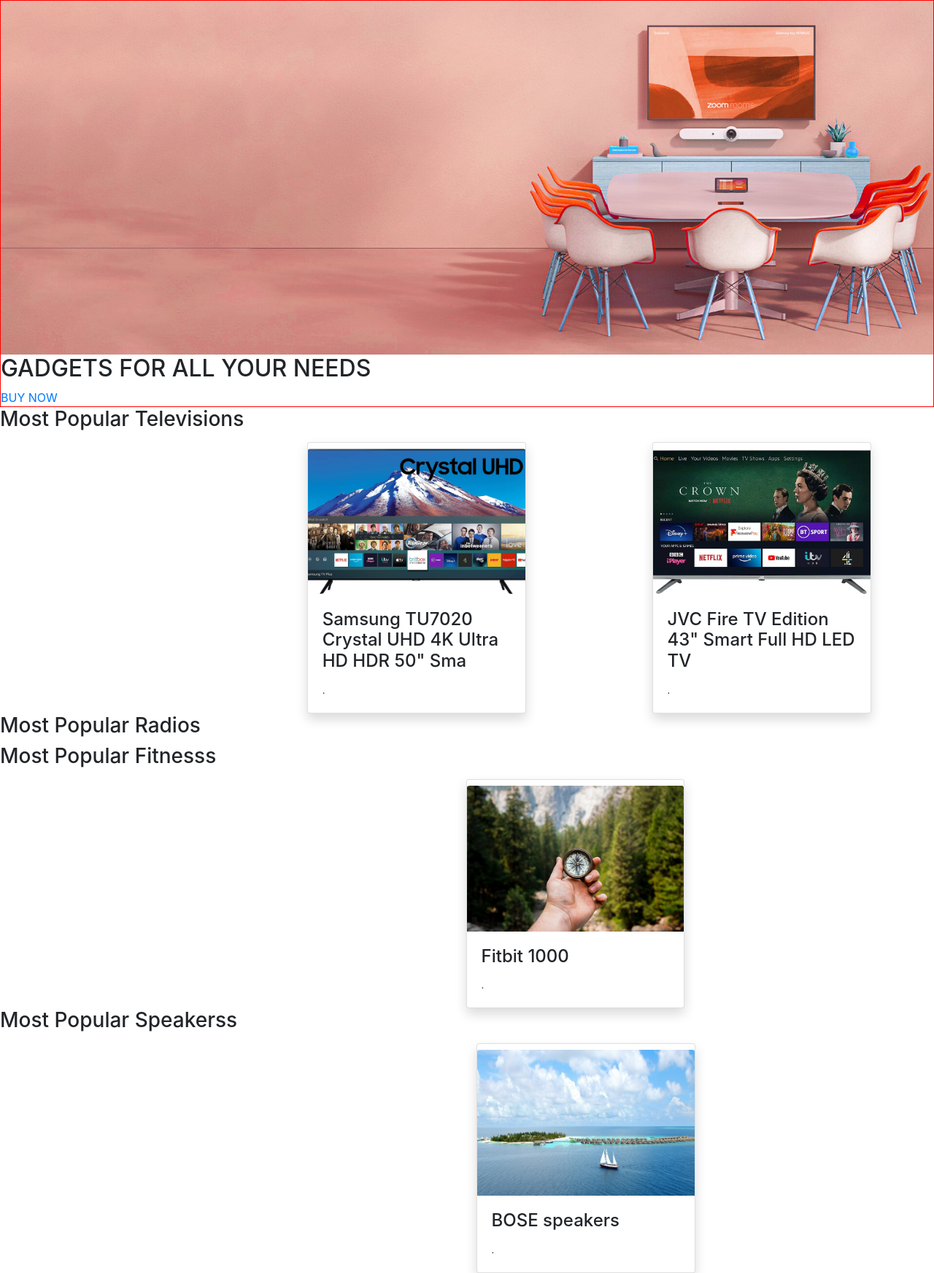
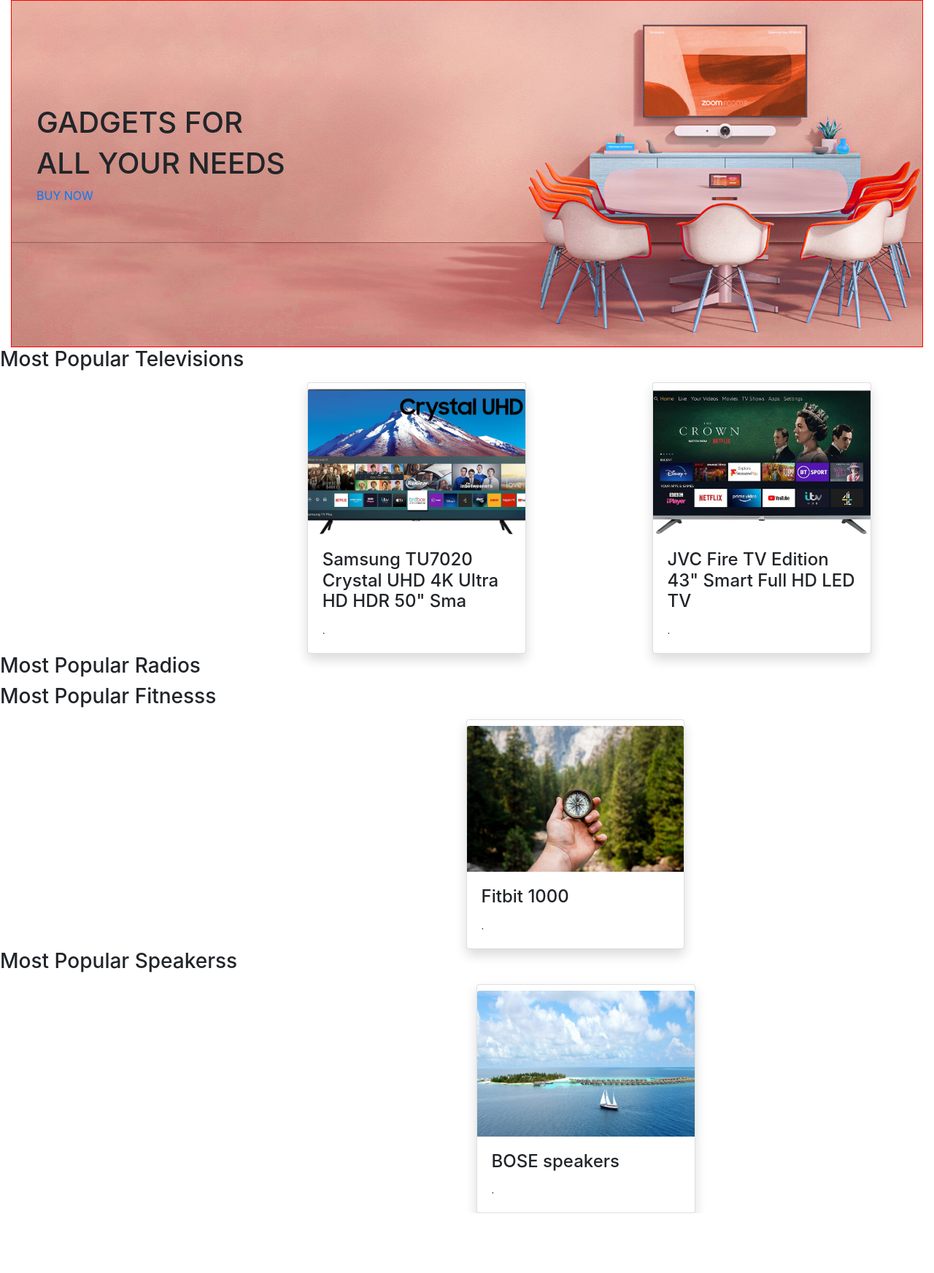
Before and after one commit to johnnyferns14/milestone4-gadget-online, a Django app: page / in a window 1280 px wide. Shown: the part 56-1801 px from the top of the page at 73% size. After the commit the page ends 1719 px from the top, so only its background shows below. Run offline with Django 3.2, Linux system fonts and the light colour scheme; data comes from the database, SQL or seed files in the repository; tables that the repository leaves empty hold one stand-in row (values such as "Sample post"); some libraries are stand-ins or nearby versions; some web fonts are replaced.

Commit message:
Styling updated for index page

```diff
--- a/home/static/home/css/home.css
+++ b/home/static/home/css/home.css
@@ -40,6 +40,11 @@
 
 }
 
+.top-left {
+  position: absolute;
+  top: 200px;
+  left: 50px;
+}
 .hero-image-wrapper img{
   width: 100%;
   z-index: -50;
--- a/home/templates/home/base.html
+++ b/home/templates/home/base.html
@@ -1,5 +1,6 @@
 {% load static %}
 {% load crispy_forms_tags %}
+
 
 <!DOCTYPE html>
 <html lang="en">
--- a/home/templates/home/index.html
+++ b/home/templates/home/index.html
@@ -1,12 +1,16 @@
 {% extends 'home/base.html' %}
 {% load static %}
 
-
 {% block heroimage %}
-<div class="hero-image-wrapper">
-    <img class="img-fluid" src="{% static 'home/images/hero-appliance1.jpg' %}" alt="hero-image">
-    <h2 class="hero-text-style">Gadgets for all your needs</h2>
-    <a class="" href="{% url 'view_product' %}">BUY NOW</a>
+<div class="container-fluid">
+    <div class="hero-image-wrapper">
+        <img class="img-fluid" src="{% static 'home/images/hero-appliance1.jpg' %}" alt="hero-image">
+        <div class="top-left">
+            <h1 class="hero-text-style">Gadgets for</h2>
+            <h1 class="hero-text-style">all your needs</h2>
+            <a class="hero-text-style" href="{% url 'view_product' %}">BUY NOW</a>
+        </div>
+    </div>
 </div>
 
 {% endblock %}
```
Also changed, not shown: gadget/templates/gadget/product_detail.html (+14 -7 lines), gadget/views.py (+4 -4 lines).
